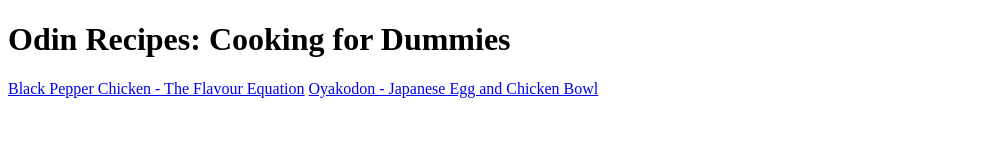
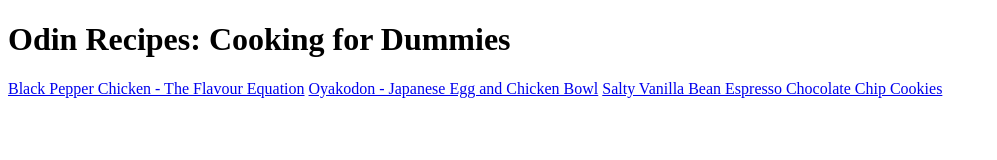
Before and after one commit to Zixtrauce/odin-recipes, a plain HTML site: page index.html in a window 1280 px wide. Shown: the whole page, without its empty margins (0-997 px from the left). Drawn offline with Linux system fonts and the light colour scheme.

Commit message:
Adding cookies to index page

```diff
--- a/index.html
+++ b/index.html
@@ -10,5 +10,6 @@
     <h1>Odin Recipes: Cooking for Dummies</h1>
     <a href="./recipes/black_pepper_chicken.html">Black Pepper Chicken - The Flavour Equation</a>
     <a href="./recipes/oyakodon.html">Oyakodon - Japanese Egg and Chicken Bowl</a>
+    <a href="./recipes/cookies.html">Salty Vanilla Bean Espresso Chocolate Chip Cookies</a>
 </body>
 </html>
```
